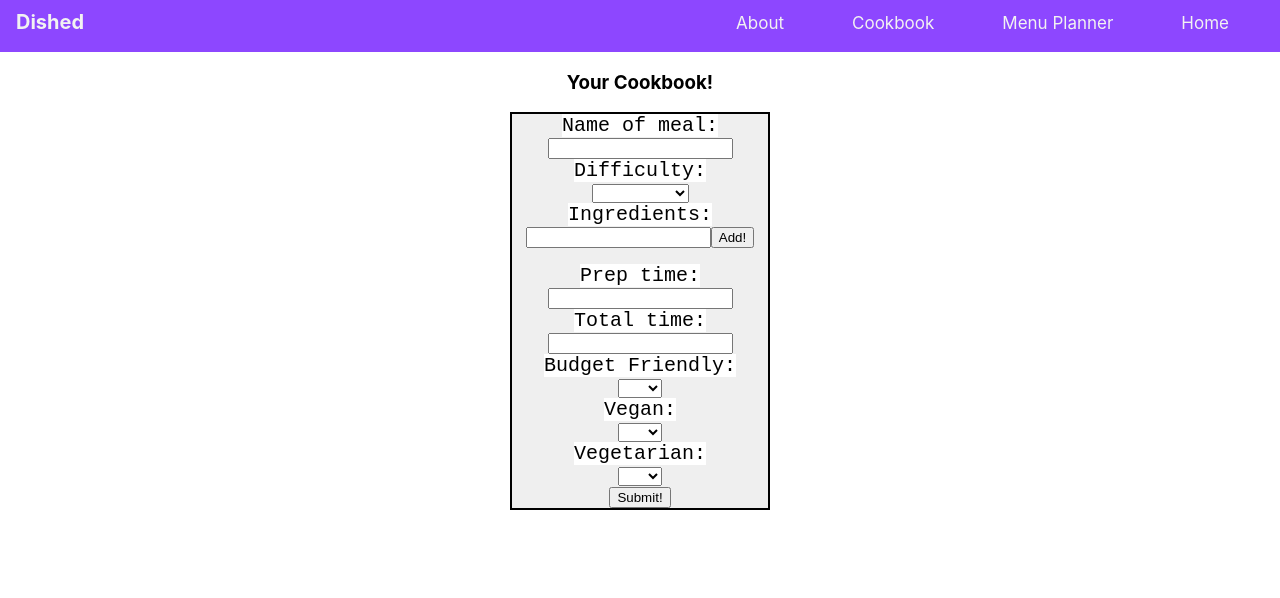
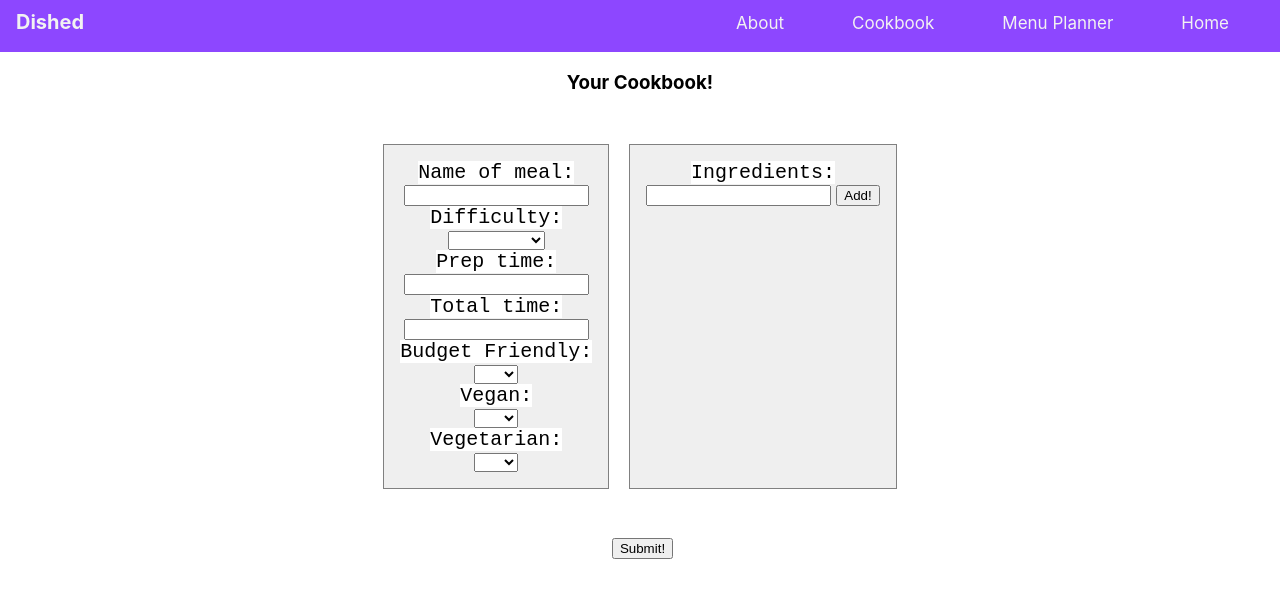
Before and after one commit to continually-dishing/dished-ui, a React (Create React App) app: page /cookBook in a window 1280 px wide. Shown: the top 598 px of the page. Built offline with nearby package versions, Linux system fonts and the light colour scheme.

Commit message:
Adding in styling changes

```diff
--- a/package.json
+++ b/package.json
@@ -11,7 +11,7 @@
     "react": "^18.2.0",
     "react-dom": "^18.2.0",
     "react-router-dom": "^6.4.1",
-    "react-scripts": "^2.1.3",
+    "react-scripts": "^5.0.1",
     "typescript": "^4.9.4",
     "web-vitals": "^2.1.4"
   },
--- a/src/components/IngredientList/IngredientList.css
+++ b/src/components/IngredientList/IngredientList.css
@@ -0,0 +1,3 @@
+button {
+    margin-left: 5px;
+}
--- a/src/components/IngredientList/IngredientList.tsx
+++ b/src/components/IngredientList/IngredientList.tsx
@@ -1,4 +1,6 @@
 import React, { useState } from "react";
+import './IngredientList.css'
+
 
 export default function IngredientList(){
 
@@ -7,8 +9,11 @@ export default function IngredientList(){
 
     function AddIngredient(input: string) {
 
-        setList([...list, input])
-        setInput('');
+        if (input !== '') // make sure input isnt empty before adding it in
+        {
+            setList([...list, input])
+            setInput('');
+        }
 
     }
 
@@ -19,6 +24,8 @@ export default function IngredientList(){
 
     return(
         <>
+            <body>
+        <label>Ingredients:</label><br />
         <input id='ingredient-input' type="text" value={input} onChange={(e) => setInput(e.target.value)}></input>
         <button onClick={() => AddIngredient(input)}>Add!</button>
         <ul>
@@ -28,6 +35,7 @@ export default function IngredientList(){
         </li>;
             })}
         </ul>
+        </body>
         </>
     );
 }
--- /dev/null
+++ b/src/components/NewRecipe/NewRecipe.tsx
@@ -0,0 +1,41 @@
+import React from "react";
+
+export default function NewRecipe() {
+    return (
+<>
+<div id='myCookBookForm'>
+        <label>Name of meal:</label><br />
+        <input id='name'></input><br />
+        <label>Difficulty:</label><br />
+        <select id="difficulty-level">
+        <option hidden selected label=" "></option>
+          <option> Easy</option>
+          <option> Intermediate</option>
+          <option>Difficult</option>
+        </select><br />
+        <label>Prep time:</label><br />
+        <input id='prepTime'></input><br />
+        <label>Total time:</label><br />
+        <input id='totalTime'></input><br />
+        <label>Budget Friendly:</label><br />
+        <select id="budget-friendly">
+        <option hidden selected label=" "></option>
+          <option value="yes">Yes</option>
+          <option value="no">No</option>
+        </select><br />
+        <label>Vegan:</label><br />
+        <select id="vegan">
+        <option hidden selected label=" "></option>
+          <option value="yes">Yes</option>
+          <option value="no">No</option>
+        </select><br />
+        <label>Vegetarian:</label><br />
+        <select id="vegetarian">
+        <option hidden selected label=" "></option>
+          <option value="yes">Yes</option>
+          <option value="no">No</option>
+        </select><br />
+      </div>
+</>
+    );
+}
--- a/src/screens/Cookbook/Cookbook.css
+++ b/src/screens/Cookbook/Cookbook.css
@@ -1,11 +1,18 @@
-.cookbook-form{
+.parent {
+    display: flex;
+    justify-content: center;
+    margin: 1rem;
+    padding: 2rem 2rem;
+
+  }
+  .child {
     display: inline-block;
-    background-color: #EFEFEF;
-    border: 2px solid;
-    width: 20%;
+    border: 1px solid gray;
+    background-color: #EEEE;
+    padding: 1rem 1rem;
+    vertical-align: middle;
+  }
 
-}
-body {
+  body{
     text-align: center;
-
-}
+  }
--- a/src/screens/Cookbook/Cookbook.tsx
+++ b/src/screens/Cookbook/Cookbook.tsx
@@ -1,5 +1,6 @@
 import React from "react";
 import './Cookbook.css';
+import NewRecipe from "../../components/NewRecipe/NewRecipe";
 import  IngredientList  from "../../components/IngredientList/IngredientList";
 
 export default function Cookbook() {
@@ -42,6 +43,12 @@ async function onSubmit() {
 
  var inputs = document.getElementsByTagName('input');
  var selectInputs = document.getElementsByTagName('select');
+ var ingredientItems = document.getElementsByTagName('li');
+
+for(let i = 0; i < ingredientItems.length; i++)
+{
+  console.log(ingredientItems[i].value)
+}
 
   let newMeal : Meal = {
     name: inputs[0].value,
@@ -82,45 +89,15 @@ else{
 
   return (
     <>
+    <body>
       <h3>Your Cookbook!</h3>
-      <body>
-      <div id='myCookBookForm' className="cookbook-form">
-        <label>Name of meal:</label><br />
-        <input id='name'></input><br />
-        <label>Difficulty:</label><br />
-        <select id="difficulty-level">
-        <option hidden selected label=" "></option>
-          <option> Easy</option>
-          <option> Intermediate</option>
-          <option>Difficult</option>
-        </select><br />
-        <label>Ingredients:</label><br />
-        <IngredientList/>
-        <label>Prep time:</label><br />
-        <input id='prepTime'></input><br />
-        <label>Total time:</label><br />
-        <input id='totalTime'></input><br />
-        <label>Budget Friendly:</label><br />
-        <select id="budget-friendly">
-        <option hidden selected label=" "></option>
-          <option value="yes">Yes</option>
-          <option value="no">No</option>
-        </select><br />
-        <label>Vegan:</label><br />
-        <select id="vegan">
-        <option hidden selected label=" "></option>
-          <option value="yes">Yes</option>
-          <option value="no">No</option>
-        </select><br />
-        <label>Vegetarian:</label><br />
-        <select id="vegetarian">
-        <option hidden selected label=" "></option>
-          <option value="yes">Yes</option>
-          <option value="no">No</option>
-        </select><br />
-        <button type="button" onClick={onSubmit}>Submit!</button>
+      <div className="parent">
+      <div className="child"><NewRecipe/></div>
+      <div className="child" style={{marginLeft:'20px'}}><IngredientList/></div>
       </div>
+      <button className="submit-button" type="button" onClick={onSubmit}>Submit!</button>
       </body>
+
     </>
   );
 
--- a/src/screens/MenuGenerator/MenuGenerator.tsx
+++ b/src/screens/MenuGenerator/MenuGenerator.tsx
@@ -8,7 +8,7 @@ import Button  from '../../components/Button/Button'
 export default function MenuView() {
 
 function onWeekClick () {
-    location.href='weeklyMenu';
+    window.location.href='weeklyMenu';
 }
 
         return (
```
Also changed, not shown: src/components/NewRecipe/NewRecipe.css (added), 1 other file (tests, documents, lock files or other folders).
